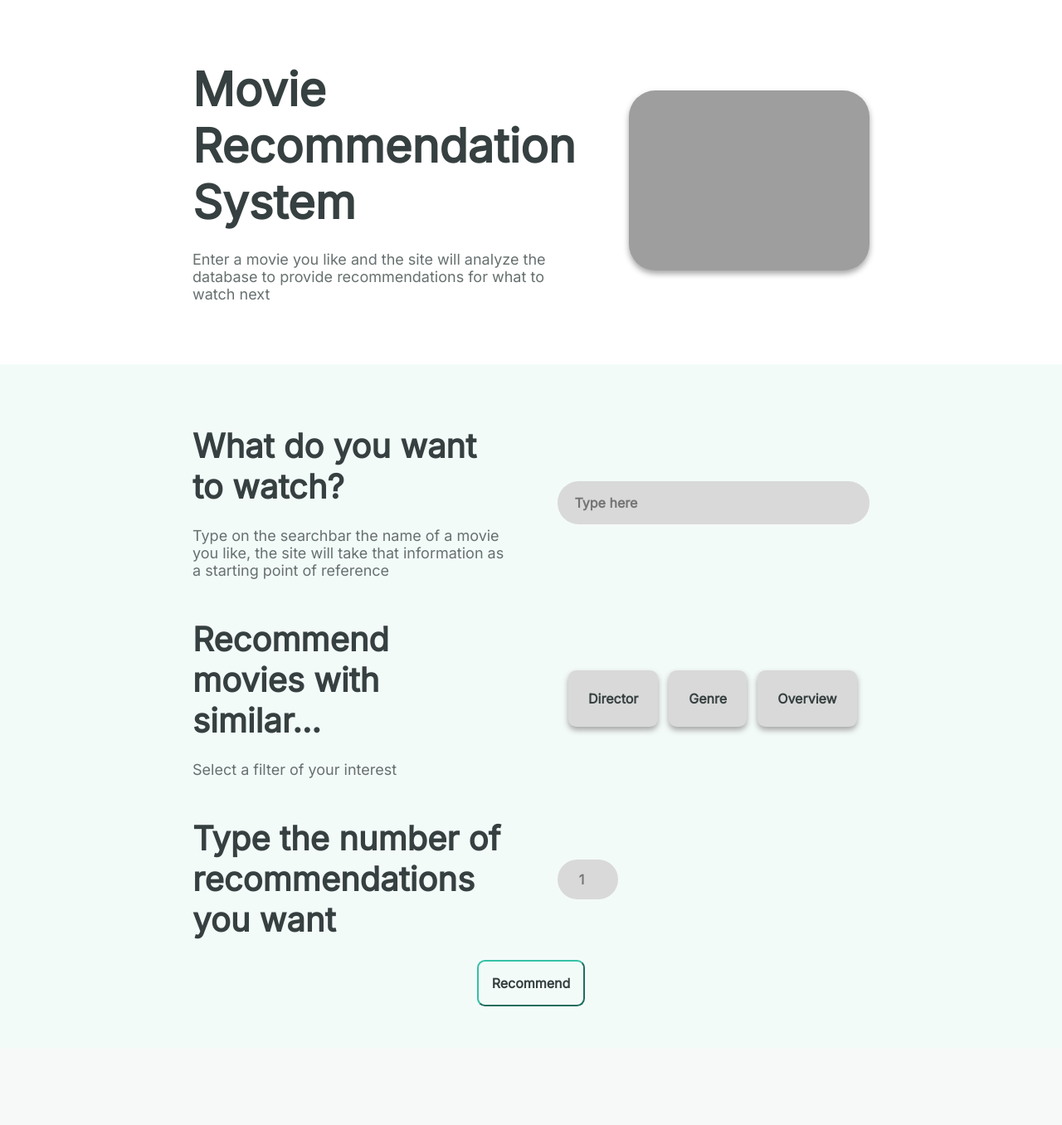
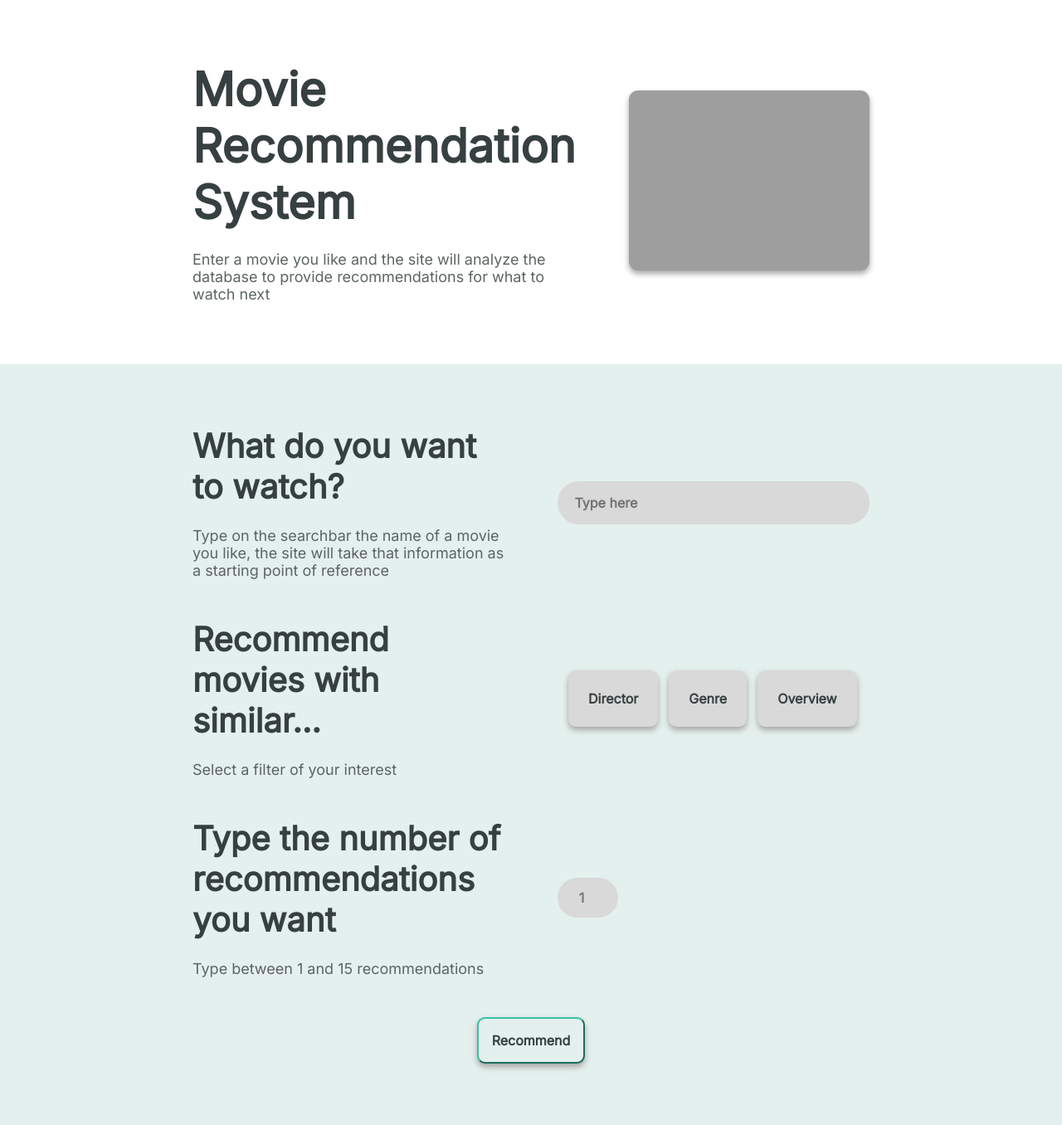
Before and after one commit to alangalavis/tfcomplejidad, a Flask app: page / in a window 1280 px wide. Shown: the whole page at 83% size. Before the commit the page ends 1213 px from the top, so only its background shows below. Run offline with Flask 3, Linux system fonts and the light colour scheme; grey boxes are pictures that could not be loaded.

Commit message:
New colors

```diff
--- a/static/css/styles.css
+++ b/static/css/styles.css
@@ -3,10 +3,10 @@
 ================================================*/
 
 :root {
-  --primary_color: #F3FBF9;
+  --primary_color: #e4f0ed;
   --secondary_color: #FFFF;
   --text_color: #374040;
-  --text_color_secondary: #677070;
+  --text_color_secondary: #5c6464;
   --inactive_color: #D9D9D9;
   --active_color: #35C1A5;
   --font_primary: Inter;
@@ -96,7 +96,7 @@ p {
 .right img {
   width: 100%;
   max-width: 465px;
-  border-radius: 2rem;
+  border-radius: 0.7rem;
 }
 
 /*================================================
@@ -184,6 +184,10 @@ label {
 1.4. Recommend
 ================================================*/
 
+.center {
+  text-align: center;
+}
+
 .recommend {
   cursor: pointer;
   overflow: hidden;
@@ -198,12 +202,12 @@ label {
 
 .send:active{
   color: var(--primary_color);
-  background-image: linear-gradient(to top , var(--quartenary_color) , #fca644);
+  background-color: var(--active_color);
 }
 
 .recommend:hover {
   color: var(--primary_color);
-  background-image: linear-gradient(to top , var(--quartenary_color) , #fca644);
+  background-color: var(--active_color);
 }
 
 
--- a/templates/index.html
+++ b/templates/index.html
@@ -55,16 +55,17 @@
         <div class="filter">
             <section class="left">
                 <h2 class="separated">Type the number of recommendations you want</h2>
+                <p class="separated lighter">Type between 1 and 15 recommendations</p>
             </section>
 
             <section class="right">
-                <input type="number" min="1" max="15" placeholder="1" required class="amount">
+                <input type="number" min="1" max="15" placeholder="1" required class="amount separated">
             </section>
         </div>
 
-        <div class="filter">
-            <div class="">
-                <button type="submit" class="recommend">Recommend</button>
+        <div class="center">
+            <div class="separated">
+                <button type="submit" class="recommend shadow">Recommend</button>
             </div>
         </div>
 
```
